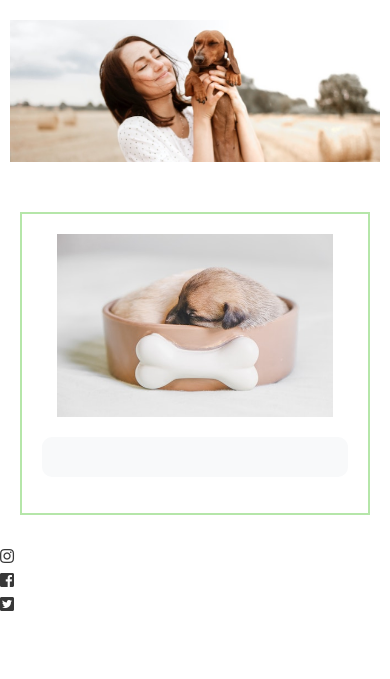
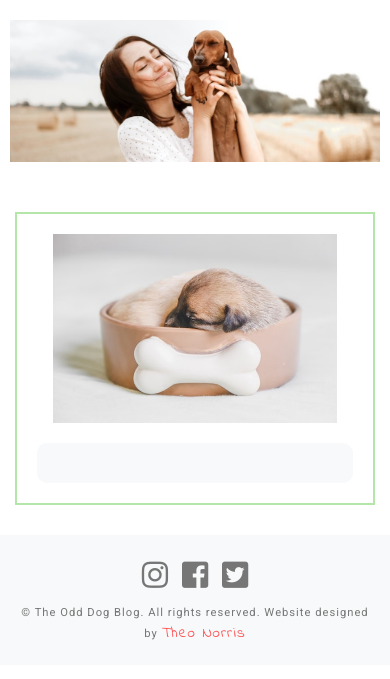
Before and after one commit to TheoNorris/the-odd-dog-blog, a Flask app: page /newpuppy in a window 390 px wide. Shown: the part 64-743 px from the top of the page. Run offline with Flask 2, Linux system fonts and the light colour scheme; data that the repository does not hold is empty; some libraries are stand-ins or nearby versions; some web fonts are replaced.

Commit message:
added and styled footer, social links and copyright. Worked on some overall responsiveness

```diff
--- a/static/css/style.css
+++ b/static/css/style.css
@@ -9,6 +9,10 @@
   color: #383838;
 }
 
+p {
+  margin: 0;
+}
+
 a {
   color: black;
 }
@@ -16,6 +20,11 @@
 a:hover {
   text-decoration: none;
   color: rgba(255, 59, 59, 0.911);
+}
+
+.content-row {
+  width: 100%;
+  margin: 0;
 }
 
 /* Header */
@@ -32,7 +41,7 @@
   color: black;
 }
 
-h1.head-text:hover{
+h1.head-text:hover {
   color: rgba(167, 167, 167, 0.5);
 }
 
@@ -103,7 +112,7 @@
 }
 
 .reviews {
-  margin: 20px 50px 50px 15px;
+  margin: 20px 35px 50px 20px;
   padding: 10px;
   border: solid gray 1px;
   position: relative;
@@ -319,16 +328,16 @@
   font-size: 18px;
 }
 
-.edit-discussion-div{
+.edit-discussion-div {
   padding: 0 0 40px;
-border: solid  rgba(108, 206, 84, 0.5) 2px;
+  border: solid rgba(108, 206, 84, 0.5) 2px;
   margin: 30px auto;
   width: 90%;
   background-color: #f8f9fa;
 }
 
-.edit-discussion-header{
-font-family: 'Chelsea Market';
+.edit-discussion-header {
+  font-family: "Chelsea Market";
   font-size: 30px;
   letter-spacing: 2px;
   margin-top: 25px;
@@ -363,8 +372,44 @@
   background-color: rgba(255, 59, 59, 0.911);
 }
 
-@media (max-width: 1023px) {
-  .ratings-div {
+footer {
+  background-color: #f8f9fa;
+  height: 130px;
+  text-align: center;
+}
+
+.social-links {
+  margin-top: 20px;
+  margin-bottom: 10px;
+  font-size: 30px;
+  padding: 5px;
+  color: rgba(104, 104, 104, 0.911);
+}
+
+.copyright-text {
+  color: rgba(104, 104, 104, 0.911);
+  font-size: 70%;
+  letter-spacing: 1px;
+  padding: 0 15px;
+}
+
+.theo-tag {
+  color: rgba(255, 59, 59, 0.911);
+  font-family: "Indie Flower", sans-serif;
+  font-size: 15px;
+}
+
+@media (min-width: 993px) {
+  .mobile-nav-options {
+    display: none;
+  }
+}
+
+@media (max-width: 993px) {
+
+/* Base and index page */
+
+.nav-select{
 display: none;
 }
 
@@ -375,15 +420,64 @@
   div.base-div {
     border: none;
   }
+
+  .blog-div {
+    margin: 30px 0px;
+  }
+
+  h1.head-text {
+    font-size: 25px;
+    margin-left: 0;
+  }
+
+  .ratings-div {
+    display: none;
+  }
+  .article-text {
+    font-size: 13px;
+    line-height: 20px;
+    padding: 20px 10px;
+  }
+
+/* Discussions page */
+
+  .comment-date {
+    font-size: 15px;
+    margin-left: 0;
+    padding-top: 20px;
+  }
+
+.comments {
+    font-size: 15px;
+    margin: 10px 10px 20px 0;
+  }
+
+p.comment-title{
+font-size: 18px;
+}
+
+.author-text{
+margin-top: 5px;
+}
+
+.discussions-image{
+margin: 30px 0 0;
+}
+
 }
 
 @media (max-width: 767px) {
   div.picture-div {
     padding: 20px 10px 20px;
   }
-
   h1.head-text {
     font-size: 25px;
     margin-left: 0;
   }
 }
+
+@media (max-width: 322px) {
+  h1.head-text {
+    font-size: 16px;
+  }
+}
--- a/templates/base.html
+++ b/templates/base.html
@@ -51,18 +51,34 @@
                 >Home <span class="sr-only">(current)</span></a
               >
             </li>
-            <li class="nav-item dropdown">
-        <a class="nav-link dropdown-toggle" href="#" id="navbarDropdown" role="button" data-toggle="dropdown" aria-haspopup="true" aria-expanded="false">
+            <li class="nav-item dropdown mobile-nav-options">
+              <a
+                class="nav-link dropdown-toggle"
+                href="#"
+                id="navbarDropdown"
+                role="button"
+                data-toggle="dropdown"
+                aria-haspopup="true"
+                aria-expanded="false"
+              >
                 Articles
               </a>
               <div class="dropdown-menu" aria-labelledby="navbarDropdown">
-          <a class="dropdown-item" href="{{ url_for('newpuppy') }}">Are you ready for a new puppy?</a>
+                <a class="dropdown-item" href="{{ url_for('newpuppy') }}"
+                  >Are you ready for a new puppy?</a
+                >
                 <div class="dropdown-divider"></div>
-          <a class="dropdown-item" href="{{ url_for('better_life') }}">Four tips for a better life.</a>
+                <a class="dropdown-item" href="{{ url_for('better_life') }}"
+                  >Four tips for a better life.</a
+                >
                 <div class="dropdown-divider"></div>
-          <a class="dropdown-item" href="{{ url_for('dog_bathing') }}">Tips for easier dog bathing.</a>
+                <a class="dropdown-item" href="{{ url_for('dog_bathing') }}"
+                  >Tips for easier dog bathing.</a
+                >
                 <div class="dropdown-divider"></div>
-          <a class="dropdown-item" href="{{ url_for('pet_allergies') }}">6 myths about pet allergies</a>
+                <a class="dropdown-item" href="{{ url_for('pet_allergies') }}"
+                  >6 myths about pet allergies</a
+                >
               </div>
             </li>
             <li class="nav-item">
@@ -70,14 +86,26 @@
                 >Discussions</a
               >
             </li>
-            <li class="nav-item dropdown">
-        <a class="nav-link dropdown-toggle" href="#" id="navbarDropdown2" role="button" data-toggle="dropdown" aria-haspopup="true" aria-expanded="false">
+            <li class="nav-item dropdown mobile-nav-options">
+              <a
+                class="nav-link dropdown-toggle"
+                href="#"
+                id="navbarDropdown2"
+                role="button"
+                data-toggle="dropdown"
+                aria-haspopup="true"
+                aria-expanded="false"
+              >
                 Select Discussions
               </a>
               <div class="dropdown-menu" aria-labelledby="navbarDropdown">
-          <a class="dropdown-item" href="{{ url_for('health') }}">Health</a>
+                <a class="dropdown-item" href="{{ url_for('health') }}"
+                  >Health</a
+                >
                 <div class="dropdown-divider"></div>
-          <a class="dropdown-item" href="{{ url_for('lifestyle') }}">Lifestyle</a>
+                <a class="dropdown-item" href="{{ url_for('lifestyle') }}"
+                  >Lifestyle</a
+                >
                 <div class="dropdown-divider"></div>
                 <a class="dropdown-item" href="{{ url_for('story') }}">Story</a>
                 <div class="dropdown-divider"></div>
@@ -88,6 +116,15 @@
               <a class="nav-link" href="#">News</a>
             </li>
           </ul>
+          <form class="form-inline my-2 my-lg-0">
+  <select id="selectbox" class="form-control mr-sm-2 nav-select" onchange="javascript:location.href = this.value;">
+   <option value="" disabled selected>Select Discussion</option>
+   <option value="{{ url_for('health') }}">Health</option>
+  <option value="{{ url_for('lifestyle') }}">Lifestyle</option>
+  <option value="{{ url_for('story') }}">Story</option>
+  <option value="{{ url_for('food') }}">Food</option>
+</select>
+    </form>
         </div>
       </nav>
     </header>
@@ -95,8 +132,8 @@
       {% block homepage %}{% endblock %}
 
       <div class="content-container">
-        <div class="row">
-          <div class="col-lg-8 col-md col-sm base-div">
+        <div class="row content-row">
+          <div class="col-lg-8 base-div">
             {% block content %}{% endblock %}
           </div>
           <div class="col-4 ratings-div">
@@ -155,19 +192,22 @@
     </section>
 
     <footer>
-    <div>
-    <ul class="social-general">
-                <li>
-                    <a href="https://www.instagram.com/" target="_blank"><i class="fab fa-instagram"></i></a>
-                </li>
-                <li>
-                    <a href="https://www.facebook.com/" target="_blank"><i class="fab fa-facebook-square"></i></a>
-                </li>
-                <li>
-                    <a href="https://www.twitter.com/" target="_blank"><i class="fab fa-twitter-square"></i></a>
-                </li>
-            </ul>
-    </div>
+
+      <a href="https://www.instagram.com/" target="_blank"
+        ><i class="fab fa-instagram social-links"></i
+      ></a>
+
+      <a href="https://www.facebook.com/" target="_blank"
+        ><i class="fab fa-facebook-square social-links"></i
+      ></a>
+
+      <a href="https://www.twitter.com/" target="_blank"
+        ><i class="fab fa-twitter-square social-links"></i
+      ></a>
+      <p class="copyright-text">
+      © The Odd Dog Blog. All rights reserved. Website designed by
+      <a target="_blank" class="theo-tag" href="https://github.com/TheoNorris">Theo Norris</a>
+                </p>
     </footer>
     <!--JQuery and javascript scripts-->
     <script
@@ -218,5 +258,14 @@
         document.getElementById("search_form").submit();
       }
     </script>
+
+    <script>
+    $grid-breakpoints: (
+  xs: 0,
+  sm: 480px,
+  md: 768px,
+  lg: 1024px
+);
+    </script>
   </body>
 </html>
```
Also changed, not shown: templates/news.html (+7 -0 lines). Lines whose indentation alone changed are shown as unchanged.
